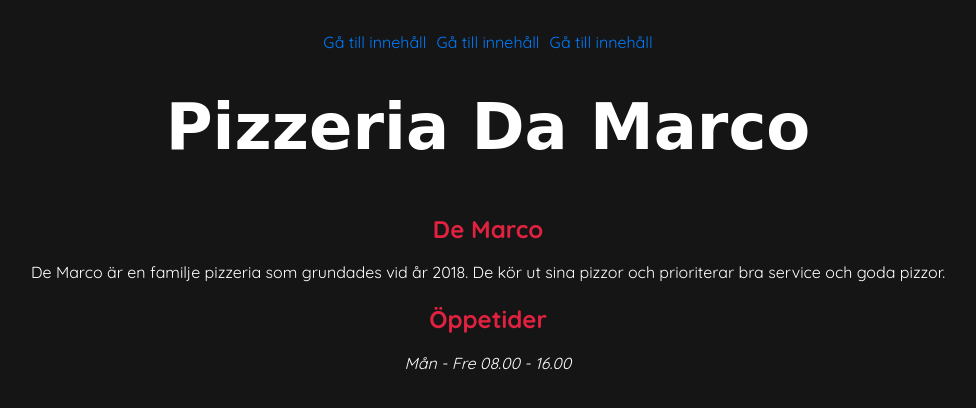
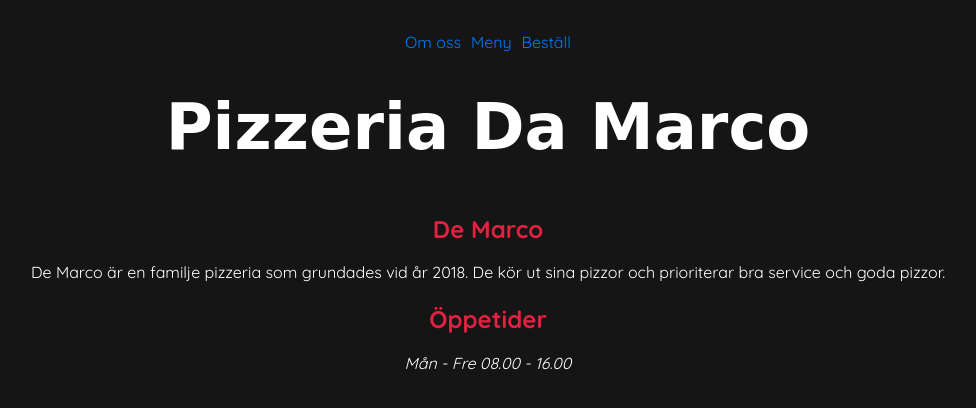
Before and after one commit to Furkan0302/Grupp-4-Pizzeria-Da-Marco, a plain HTML site: page index.html in a window 1280 px wide. Shown: the whole page, without its empty margins (152-1128 px from the left). Drawn offline with Linux system fonts and the light colour scheme; a web font is replaced by a local one.

Commit message:
change link names

```diff
--- a/index.html
+++ b/index.html
@@ -13,13 +13,13 @@
         <ol>
             <!--Länkar till varje del-->
             <il>
-                <a href="om.html">Gå till innehåll</a>
+                <a href="om.html">Om oss</a>
             </il>
             <il>
-                <a href="meny.html">Gå till innehåll</a>
+                <a href="meny.html">Meny</a>
             </il>
             <il>
-                <a href="beställ.html">Gå till innehåll</a>
+                <a href="beställ.html">Beställ</a>
             </il>
         </ol>
     </nav>
```
